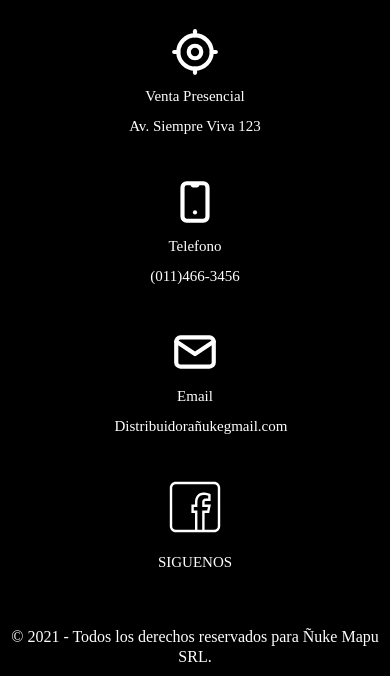
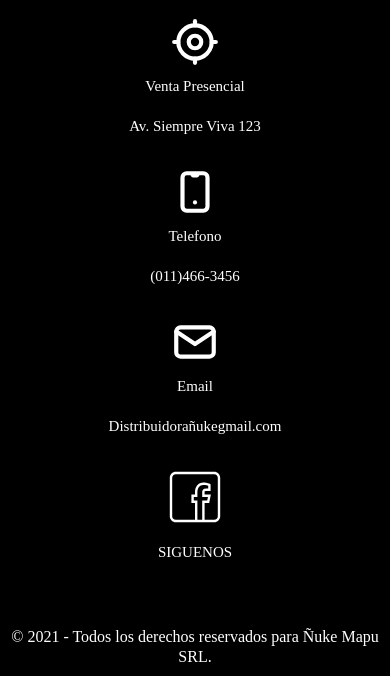
Before and after one commit to damiancombis1994/ProyectoFinalCombis, a website: page index.html in a window 390 px wide. Shown: the part 715-1399 px from the top of the page. Drawn offline with nearby package versions, Linux system fonts and the light colour scheme; a web font is replaced by a local one.

Commit message:
add modified footer responsive

```diff
--- a/index.html
+++ b/index.html
@@ -124,7 +124,7 @@
                     <path d="M20 12l2 0"></path>
                     <path d="M2 12l2 0"></path>
                 </svg>
-                <h3>Venta Presencial</h3>
+                <h3 class="foTitle">Venta Presencial</h3>
                 <p>Av. Siempre Viva 123</p>
             </div>
             <div class="boxFooter">
@@ -133,7 +133,7 @@
                     <path d="M11 4h2"></path>
                     <path d="M12 17v.01"></path>
                   </svg>
-                <h3>Telefono</h3>
+                <h3 class="foTitle">Telefono</h3>
                 <p>(011)466-3456</p>
             </div>
             <div class="boxFooter">
@@ -141,7 +141,7 @@
                     <path d="M3 7a2 2 0 0 1 2 -2h14a2 2 0 0 1 2 2v10a2 2 0 0 1 -2 2h-14a2 2 0 0 1 -2 -2v-10z"></path>
                     <path d="M3 7l9 6l9 -6"></path>
                   </svg>
-                <h3>Email</h3>
+                <h3 class="foTitle">Email</h3>
                 <p>Distribuidorañukegmail.com</p>
             </div>
             <div class="boxFooterActive">
--- a/scss/layout/_footer.scss
+++ b/scss/layout/_footer.scss
@@ -13,8 +13,10 @@ footer{
     }
     section{
         @include flex(row, nowrap, space-around, center, 10px);
-        div{
-            @include boxmodel(21.875rem, 12.5rem, 0px, 10px, none, .3125rem);
+        .boxFooter{
+            display: flex;
+            flex-direction: column;
+            align-items: center;
             text-align: center;
             svg{
                 margin-top: .625rem;
@@ -38,6 +40,7 @@ footer{
             }
         }
         .boxFooterActive{
+            @extend .boxFooter;
             svg{
                 margin-top: .625rem;
             }
--- a/scss/layout/_header.scss
+++ b/scss/layout/_header.scss
@@ -40,9 +40,8 @@ header{
         padding: 10px;
         li {
             a {
-                font-family: "Mulish", sans-serif;
+                font-family: $tipografiaTercera;
                 font-size: 1.25rem;
-                text-decoration: none;
                 color: map-get($colores, color1);
             }
             &:hover {
--- a/scss/layout/_media1005.scss
+++ b/scss/layout/_media1005.scss
@@ -27,7 +27,7 @@
         }
     }
     footer{
-        height: 35rem;
+        height: auto;
         section{
             display: grid;
             grid-template-columns: repeat(2, 1fr);
--- a/scss/layout/_media768.scss
+++ b/scss/layout/_media768.scss
@@ -72,6 +72,7 @@
                 white-space:nowrap;
             }
             p{
+                text-align: center;
                 width: auto;
                 font-size: 15px;
                 white-space:nowrap;
```
Also changed, not shown: css/style.css, 1 other file.
